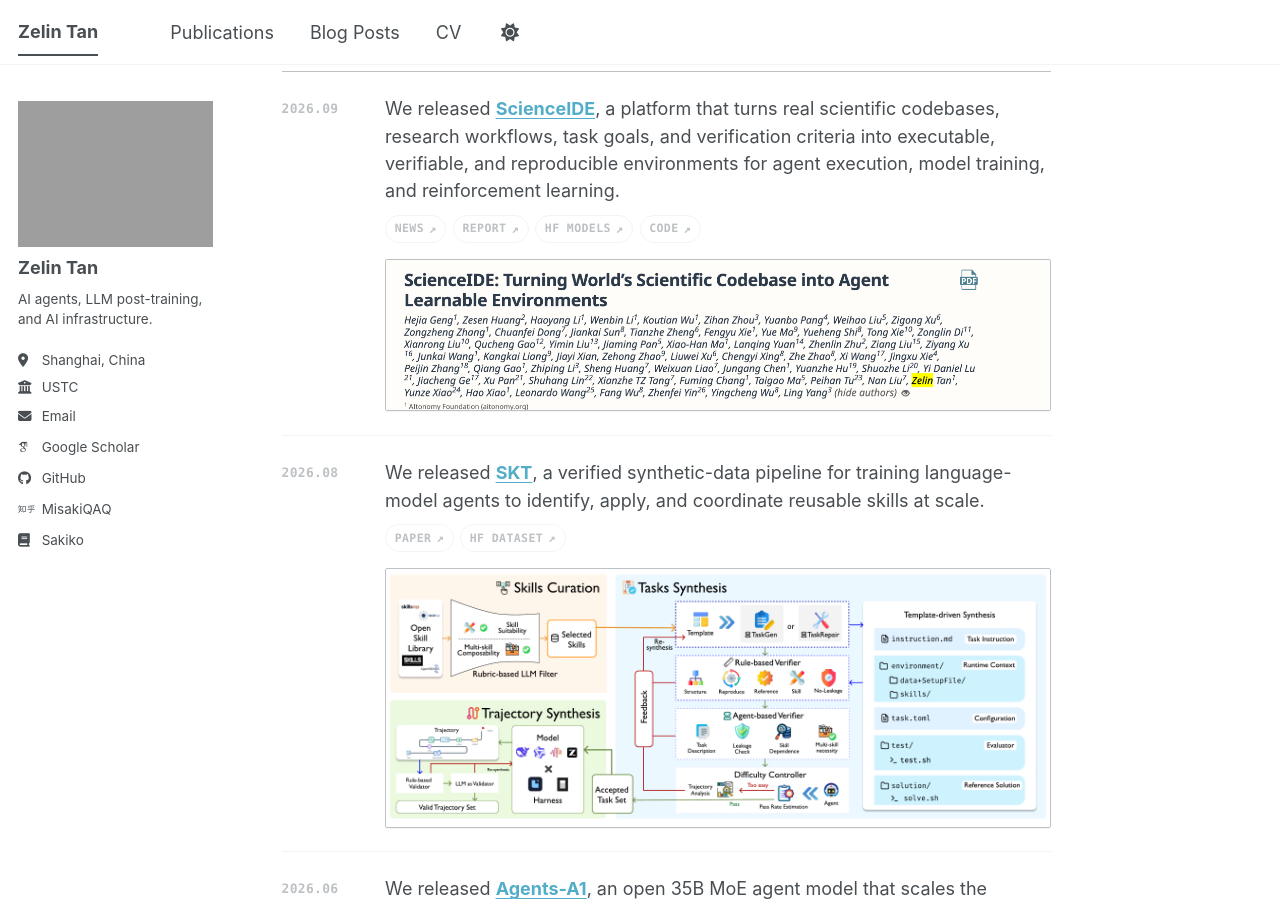
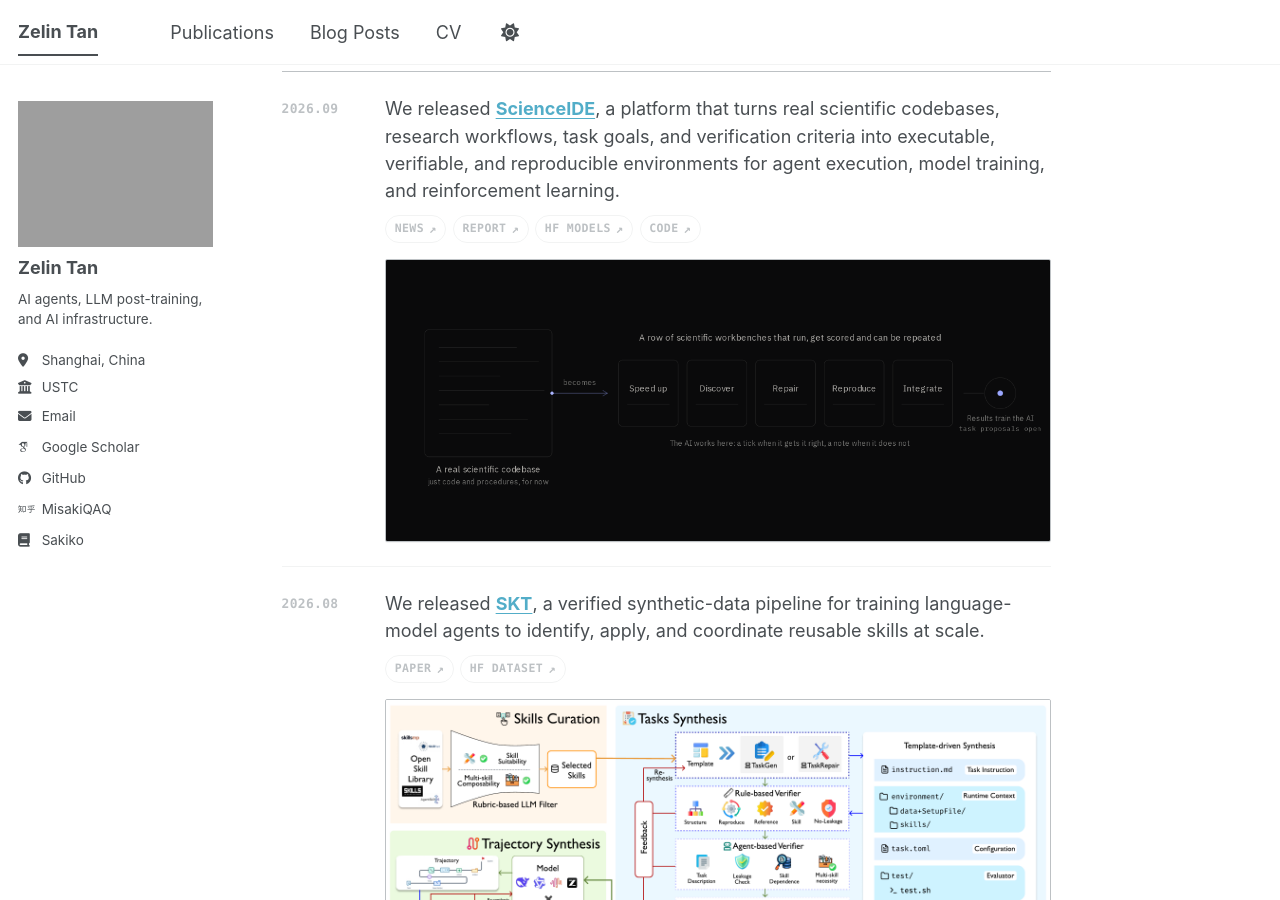
Before and after one commit to tanzelin430/tanzelin430.github.io, a Jekyll site: the page built from _pages/about.md, in a window 1280 px wide and 900 px high, scrolled down 329 px. Built offline with Jekyll 4.4.1, drawn with Linux system fonts in a browser that asks for light colours; some web fonts are replaced; a script bundle is joined from its source files by our own code; library files that are not in the unit come from our copies.

Commit message:
Use official ScienceIDE visual

```diff
--- a/_data/news.yml
+++ b/_data/news.yml
@@ -4,9 +4,9 @@
 
 - date: "2026.09"
   datetime: "2026-09"
-  image: "/images/news/scienceide-announcement.png"
+  image: "/images/news/scienceide-official.png"
   image_fit: "contain"
-  image_alt: "ScienceIDE technical report title and authors"
+  image_alt: "ScienceIDE official scientific workbench workflow"
   description: >-
     We released [ScienceIDE](https://aitonomy.org/projects/scienceide), a platform that turns real scientific codebases, research workflows, task goals, and verification criteria into executable, verifiable, and reproducible environments for agent execution, model training, and reinforcement learning.
   resources:
```
Also changed, not shown: images/news/scienceide-announcement.png (deleted), images/news/scienceide-official.png (added).
